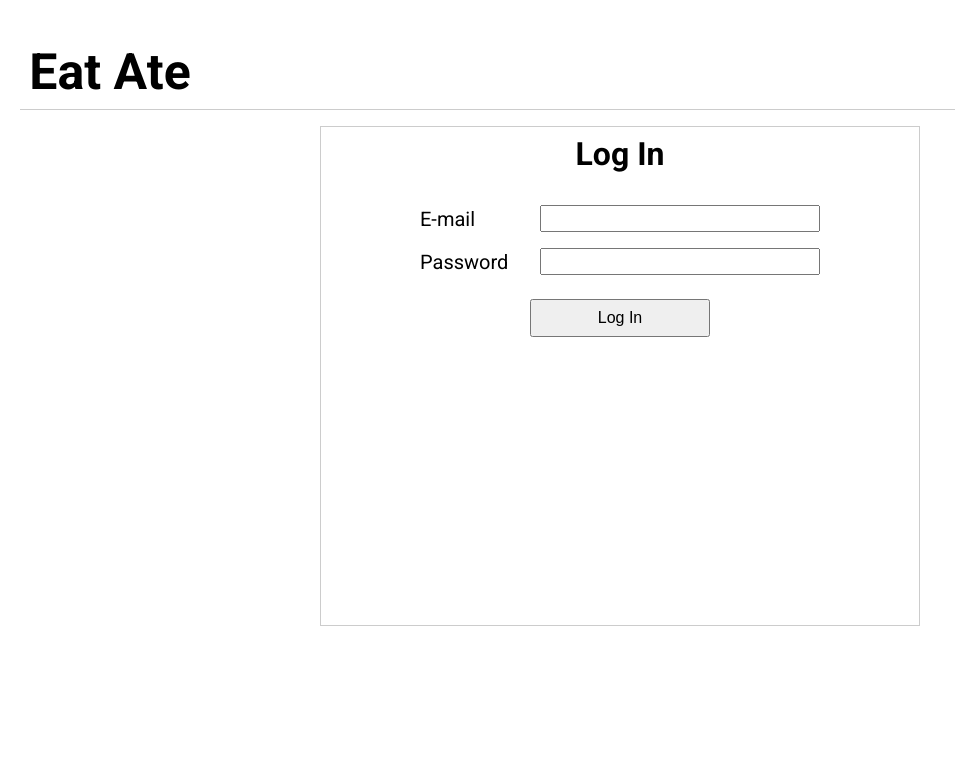
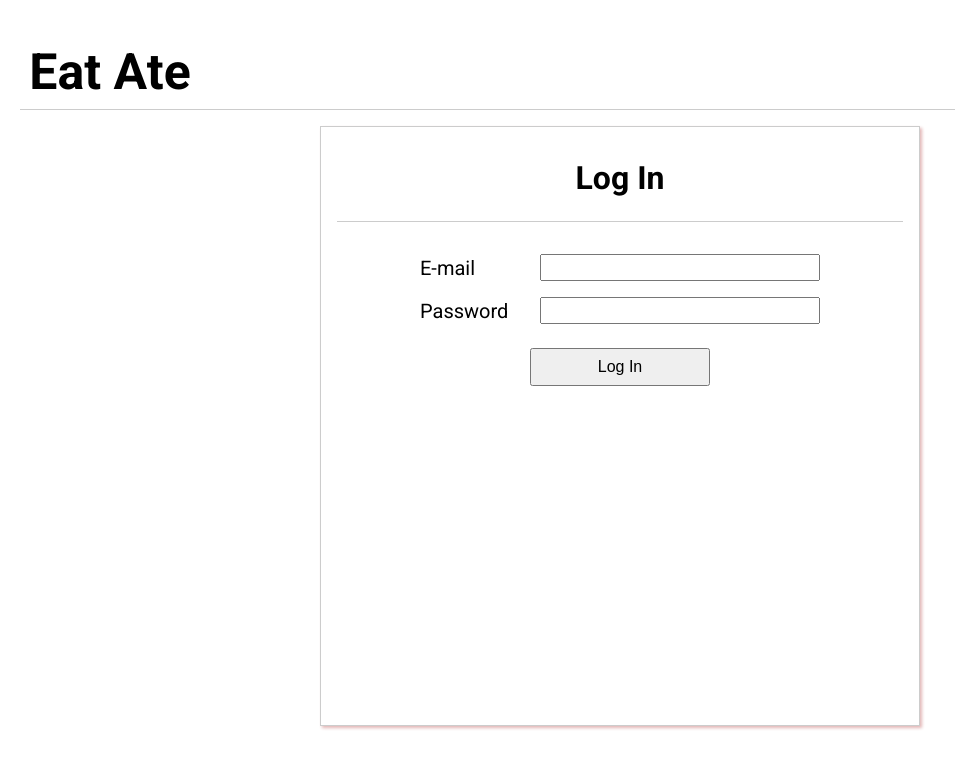
Before and after one commit to CodeSoom/react-week8-assignment-1, a React app: page /login in a window 1280 px wide. Shown: the top 768 px of the page, without its empty margins (20-975 px from the left). Built offline with nearby package versions, Linux system fonts and the light colour scheme.

Commit message:
login page 스타일

```diff
--- a/src/pages/LoginPage/LoginPage.jsx
+++ b/src/pages/LoginPage/LoginPage.jsx
@@ -4,17 +4,22 @@ import LoginFormContainer from '../../components/LoginForm/LoginFormContainer';
 
 const Container = styled.div({
   width: '600px',
-  height: '500px',
+  height: '600px',
   margin: '16px auto',
+  padding: '8px 16px',
+  position: 'relative',
   border: '1px solid #cccccc',
-  padding: '8px 16px',
+  boxShadow: '2px 2px 3px rgb(163, 15, 15, .3)',
 });
 
 const Title = styled.h2({
   fontFamily: 'Roboto',
   fontSize: '32px',
   textAlign: 'center',
+  padding: '24px',
+  color: '#000000',
   marginBottom: '32px',
+  borderBottom: '1px solid #cccccc',
 });
 
 export default function LoginPage() {
```
